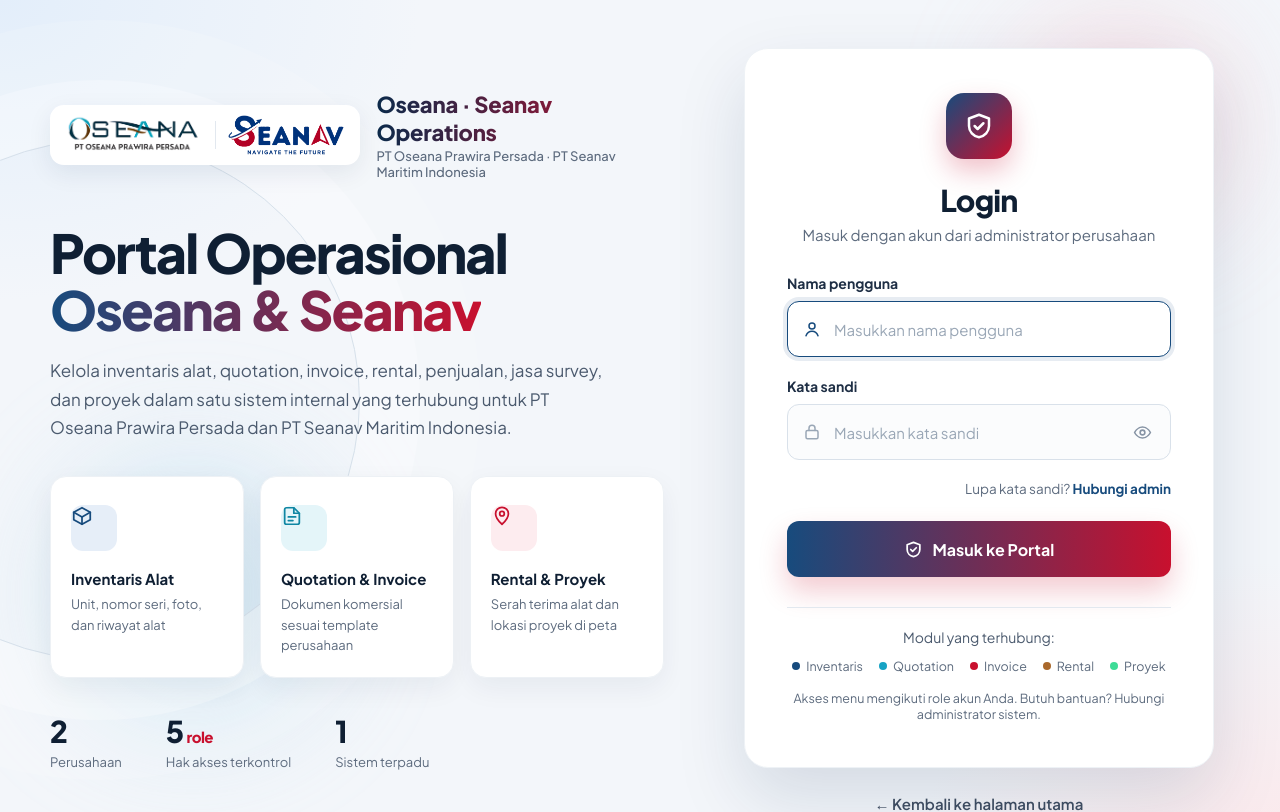
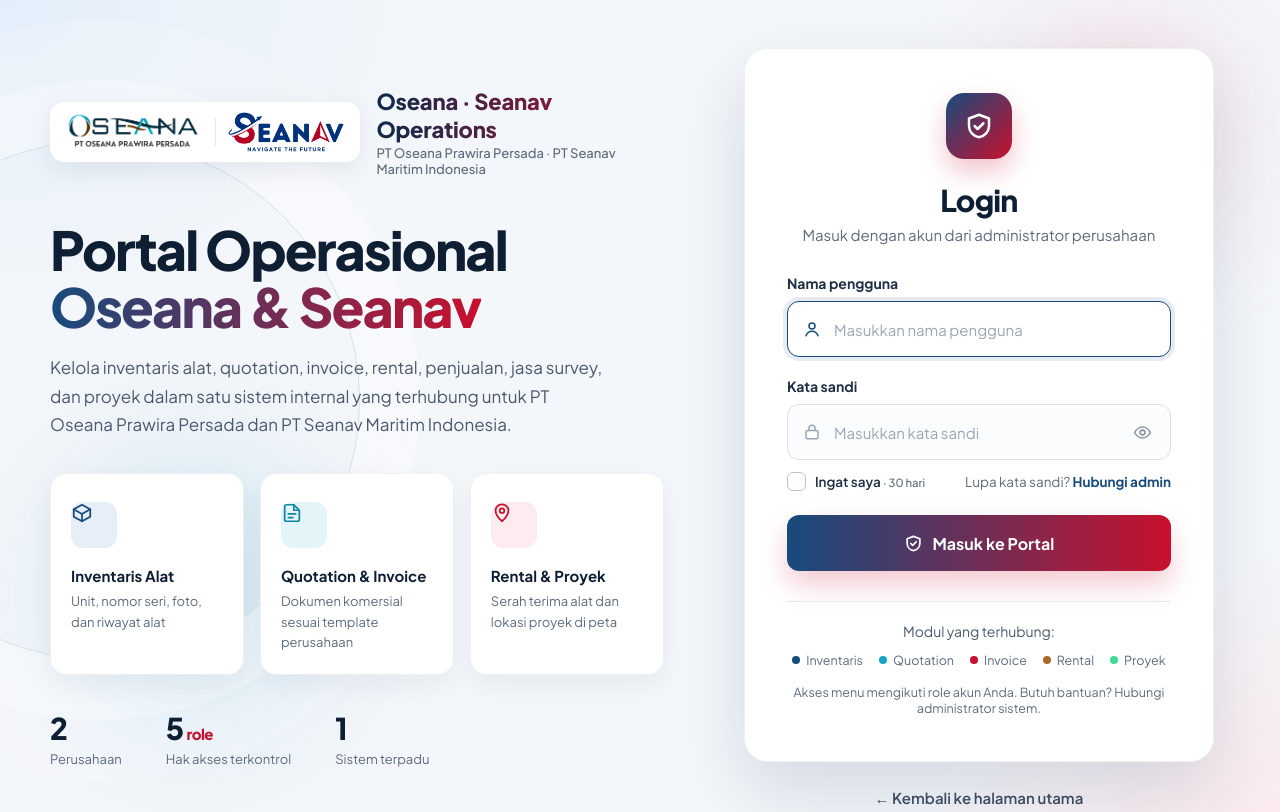
Before and after one commit to wildanhamdi22-commits/DasboardOperasioanalSeanav, a Django app: page /login/ in a window 1280 px wide. Shown: the top 812 px of the page. Run offline with Django 5.2, Linux system fonts and the light colour scheme; parts of the project's set-up code (start-up, migrations or seed data) failed here and were passed over.

Commit message:
Login: opsi Ingat saya (30 hari); tanpa centang sesi berakhir saat browser ditutup
Co-Authored-By: Claude Opus 5.5 <noreply@anthropic.com>
Claude-Session: https://claude.ai/code/session_01MqaHFxpcQ2oKgmXrpNT1bQ

```diff
--- a/portal/views.py
+++ b/portal/views.py
@@ -141,7 +141,14 @@ class StaffLoginView(LoginView):
         if not form.get_user().is_staff:
             form.add_error(None, "Akun ini belum memiliki akses untuk Oseana · Seanav Operations.")
             return self.form_invalid(form)
-        return super().form_valid(form)
+        response = super().form_valid(form)
+        if self.request.POST.get("remember"):
+            # "Ingat saya": tetap masuk di perangkat ini selama REMEMBER_ME_DAYS hari.
+            self.request.session.set_expiry(settings.REMEMBER_ME_DAYS * 24 * 60 * 60)
+        else:
+            # Tanpa centang: keluar otomatis saat browser ditutup (maks. SESSION_COOKIE_AGE).
+            self.request.session.set_expiry(0)
+        return response
 
 
 def role_management(request):
--- a/seanav_web/settings.py
+++ b/seanav_web/settings.py
@@ -215,6 +215,7 @@ if not DEBUG:
     SECURE_REFERRER_POLICY = "same-origin"
     X_FRAME_OPTIONS = "DENY"
 SESSION_COOKIE_AGE = int(os.getenv("DJANGO_SESSION_AGE", str(60 * 60 * 12)))
+REMEMBER_ME_DAYS = int(os.getenv("DJANGO_REMEMBER_ME_DAYS", "30"))
 
 LOGGING = {
     "version": 1,
--- a/templates/portal/login.html
+++ b/templates/portal/login.html
@@ -70,6 +70,14 @@
     .row{display:flex;align-items:center;justify-content:space-between;gap:12px;margin:2px 0 24px;font-size:13.5px;color:#4b5a6e}
     .caps{display:none;color:#b7791f;font-weight:600}
     .caps.on{display:inline}
+    .remember{display:inline-flex;align-items:center;gap:9px;cursor:pointer;user-select:none;color:#1f2f45;font-weight:600}
+    .remember input{appearance:none;width:19px;height:19px;margin:0;border:1.6px solid #b9c5d3;border-radius:6px;background:#fff;display:grid;place-content:center;cursor:pointer;transition:background .15s,border-color .15s,box-shadow .15s}
+    .remember input::after{content:"";width:9px;height:5px;border:2.2px solid #fff;border-top:0;border-right:0;transform:rotate(-45deg) scale(0);margin-top:-2px;transition:transform .12s}
+    .remember input:checked{background:var(--navy-2);border-color:var(--navy-2)}
+    .remember input:checked::after{transform:rotate(-45deg) scale(1)}
+    .remember input:focus-visible{box-shadow:0 0 0 3px rgba(23,75,125,.2)}
+    .remember small{font-weight:500;color:var(--muted)}
+    .caps-row{margin:-8px 0 14px;font-size:13px}
     .help-txt{color:var(--muted)}.help-txt b{color:var(--navy-2)}
     .submit{display:flex;align-items:center;justify-content:center;gap:10px;width:100%;height:56px;border:0;border-radius:12px;background:linear-gradient(90deg,var(--navy-2),var(--red));color:#fff;font:inherit;font-size:16px;font-weight:700;cursor:pointer;box-shadow:0 14px 28px rgba(200,16,46,.22);transition:transform .15s,box-shadow .15s,filter .15s}
     .submit:hover{transform:translateY(-1px);filter:brightness(1.05);box-shadow:0 18px 32px rgba(200,16,46,.28)}
@@ -165,8 +173,12 @@
             </div>
             {% for error in form.password.errors %}<div class="field-error">{{ error }}</div>{% endfor %}
           </div>
+          <div class="caps-row"><span class="caps" id="caps">⚠ Caps Lock aktif</span></div>
           <div class="row">
-            <span class="caps" id="caps">⚠ Caps Lock aktif</span><span></span>
+            <label class="remember" title="Tetap masuk di perangkat ini selama 30 hari. Jangan dicentang di komputer umum.">
+              <input type="checkbox" name="remember" id="remember" value="1"{% if request.POST.remember %} checked{% endif %}>
+              <span>Ingat saya <small>· 30 hari</small></span>
+            </label>
             <span class="help-txt">Lupa kata sandi? <b>Hubungi admin</b></span>
           </div>
           <button class="submit" type="submit" id="submit">
```
